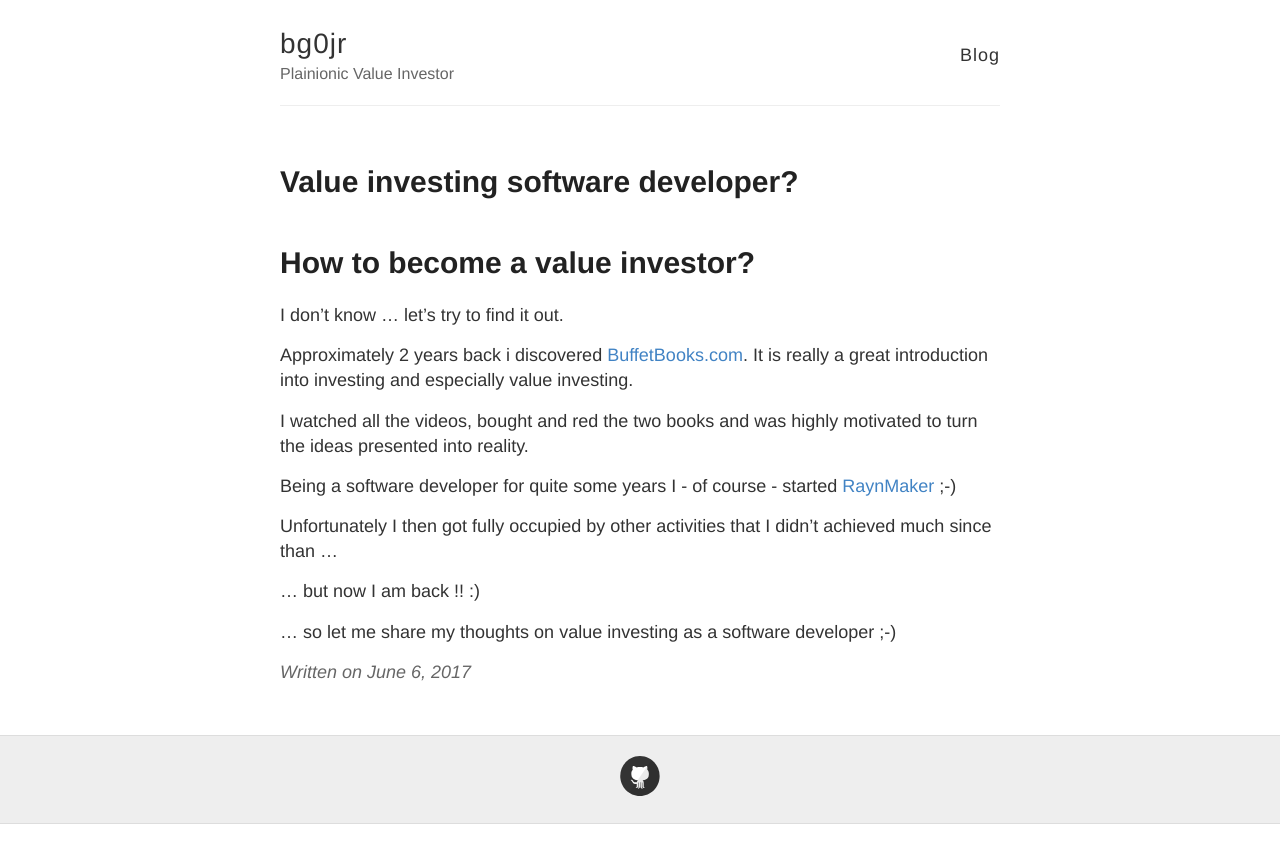
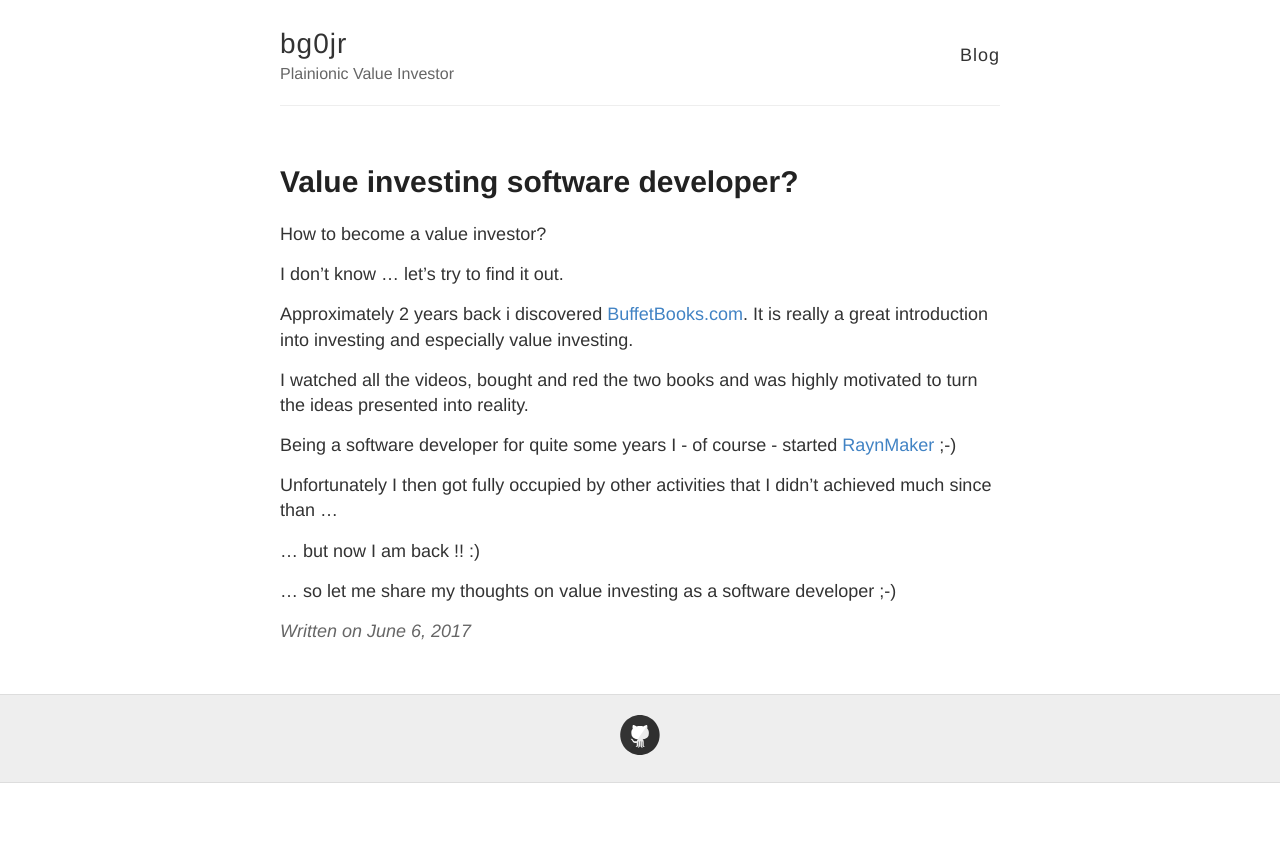
Before and after one commit to bg0jr/bg0jr.github.io, a Jekyll site: the page built from _posts/2017-06-06-Welcome.md, in a window 1280 px wide. Shown: the top 863 px of the page. Built offline with Jekyll 4.4.1, drawn with Linux system fonts in a browser that asks for light colours; Markdown is read by kramdown in place of the engine named in the settings.

```diff
--- a/_posts/2017-06-06-Welcome.md
+++ b/_posts/2017-06-06-Welcome.md
@@ -3,7 +3,7 @@ layout: post
 title: Value investing software developer?
 ---
 
-# How to become a value investor?
+How to become a value investor?
 
 I don't know ... let's try to find it out.
 
```
